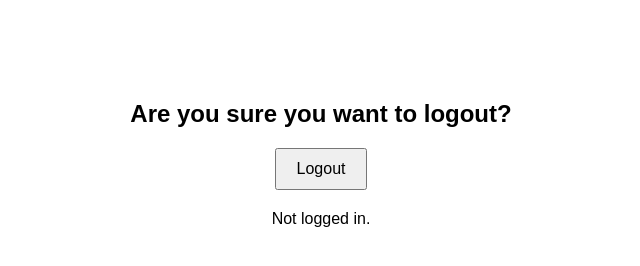
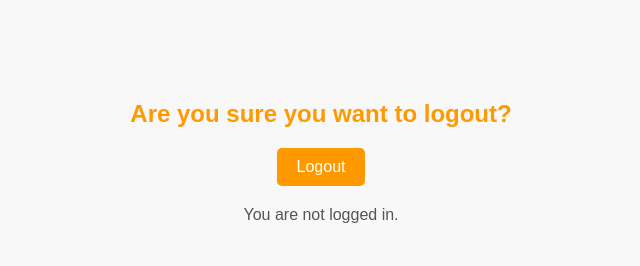
Before and after one commit to Techno-Official/vibezone-payment-page, a plain HTML site: page logout.html in a window 1280 px wide. Both pictures are taken after a click on the button "Logout". Shown: the whole page, without its empty margins (319-959 px from the left). Drawn offline with Linux system fonts and the light colour scheme.

Commit message:
logout error fixing

```diff
--- a/logout.html
+++ b/logout.html
@@ -9,15 +9,31 @@
             font-family: Arial, sans-serif;
             text-align: center;
             margin-top: 100px;
+            background-color: #f8f8f8;
+        }
+
+        h2 {
+            color: #FF9900;
         }
 
         button {
             padding: 10px 20px;
             font-size: 16px;
+            background-color: #FF9900;
+            color: white;
+            border: none;
+            border-radius: 5px;
+            cursor: pointer;
+        }
+
+        button:hover {
+            background-color: #e88e00;
         }
 
         .message {
             margin-top: 20px;
+            font-size: 16px;
+            color: #555;
         }
     </style>
 </head>
@@ -33,7 +49,7 @@
         async function logout() {
             const token = localStorage.getItem('auth_token');
             if (!token) {
-                document.getElementById('logoutMessage').textContent = 'Not logged in.';
+                document.getElementById('logoutMessage').textContent = 'You are not logged in.';
                 return;
             }
 
@@ -49,9 +65,11 @@
                 const data = await res.json();
 
                 if (res.ok) {
-                    // Clear storage and notify
                     localStorage.clear();
                     document.getElementById('logoutMessage').textContent = 'Logged out successfully.';
+                    setTimeout(() => {
+                        window.location.href = 'login.html'; // Redirect after 2 seconds
+                    }, 2000);
                 } else {
                     document.getElementById('logoutMessage').textContent = data.message || 'Logout failed.';
                 }
```
